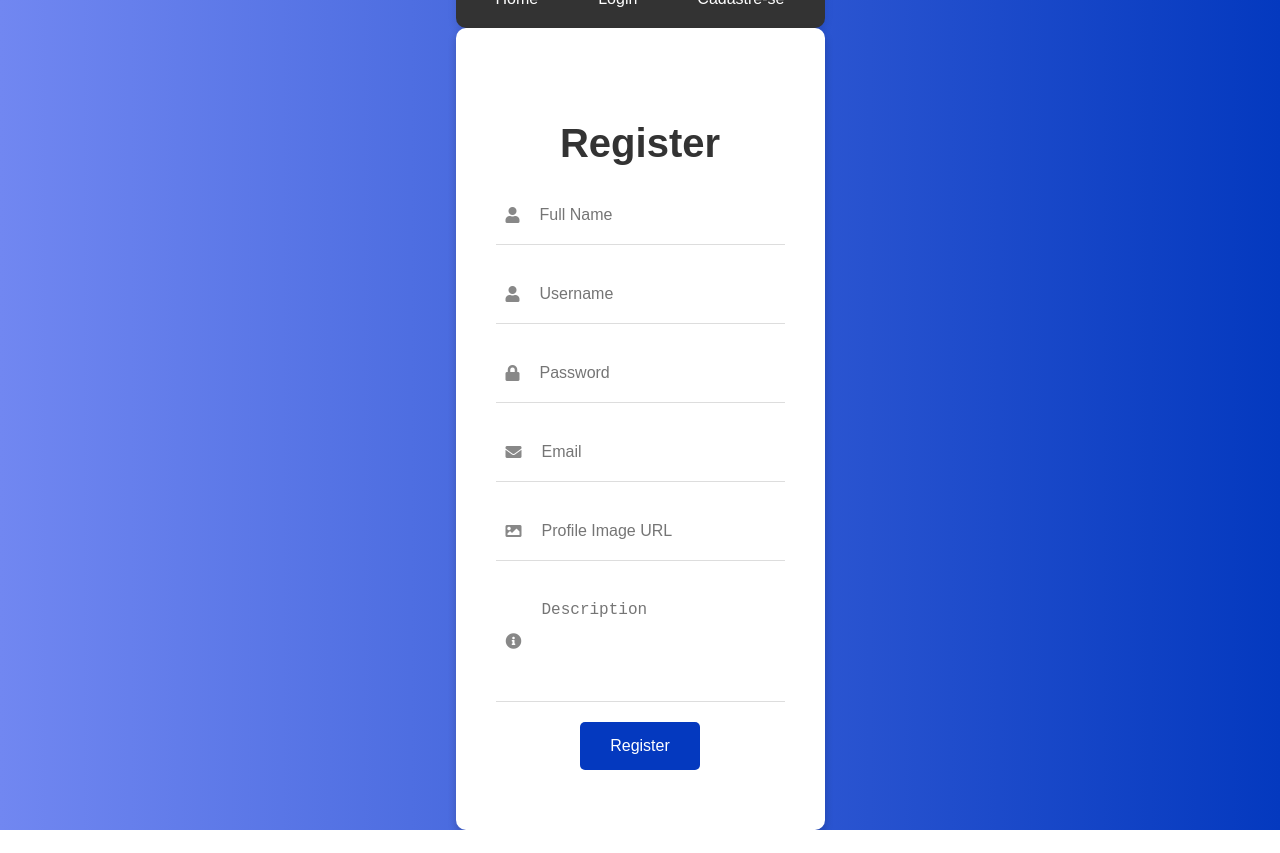
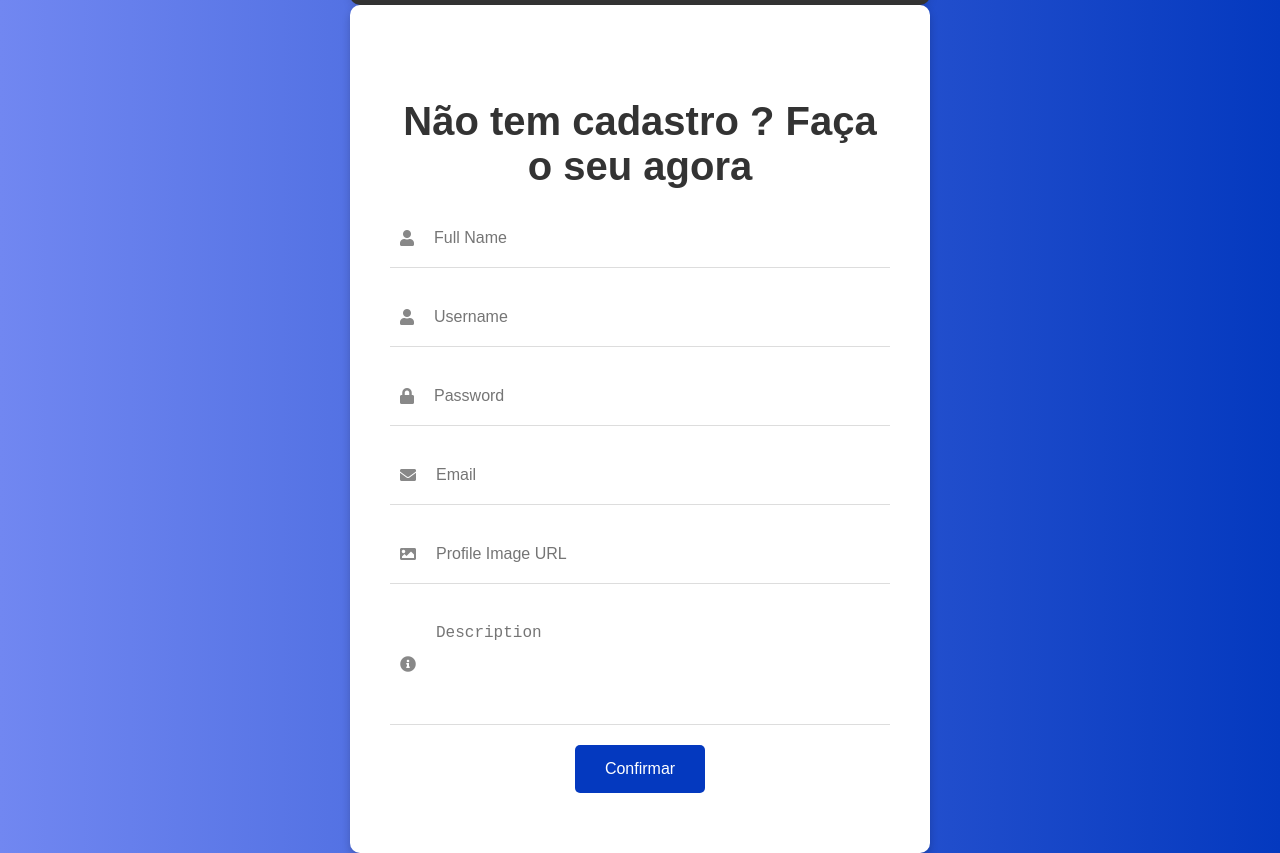
Before and after one commit to MikaelLopesDev/MultiMidiaAWS, a React (Create React App) app in the folder multimedia-frontend/: page /register in a window 1280 px wide. Before the commit the page ends 830 px from the top, so only its background shows below. Built offline with nearby package versions, Linux system fonts and the light colour scheme.

Commit message:
refactor: changed text messagem of buttons and title of register and login

```diff
--- a/multimedia-frontend/src/Components/Login.js
+++ b/multimedia-frontend/src/Components/Login.js
@@ -44,7 +44,7 @@ const Login = ({ onLogin }) => {
                         <i className="fas fa-lock"></i>
                         <input type="password" name="password" value={credentials.password} onChange={handleChange} placeholder="Password" required />
                     </div>
-                    <button type="submit" className="btn-login">Login</button>
+                    <button type="submit" className="btn-login">Confirmar</button>
                 </form>
             </div>
         </div>
--- a/multimedia-frontend/src/Components/Register.js
+++ b/multimedia-frontend/src/Components/Register.js
@@ -40,7 +40,7 @@ const Register = () => {
     return (
         <div className="register-container">
             <div className="register-box">
-                <h2>Register</h2>
+                <h2>Não tem cadastro ? Faça o seu agora</h2>
                 <form onSubmit={handleSubmit}>
                     <div className="input-group">
                         <i className="fas fa-user"></i>
@@ -66,7 +66,7 @@ const Register = () => {
                         <i className="fas fa-info-circle"></i>
                         <textarea name="description" value={form.description} onChange={handleChange} placeholder="Description"></textarea>
                     </div>
-                    <button type="submit" className="btn-register">Register</button>
+                    <button type="submit" className="btn-register">Confirmar</button>
                 </form>
             </div>
         </div>
```
